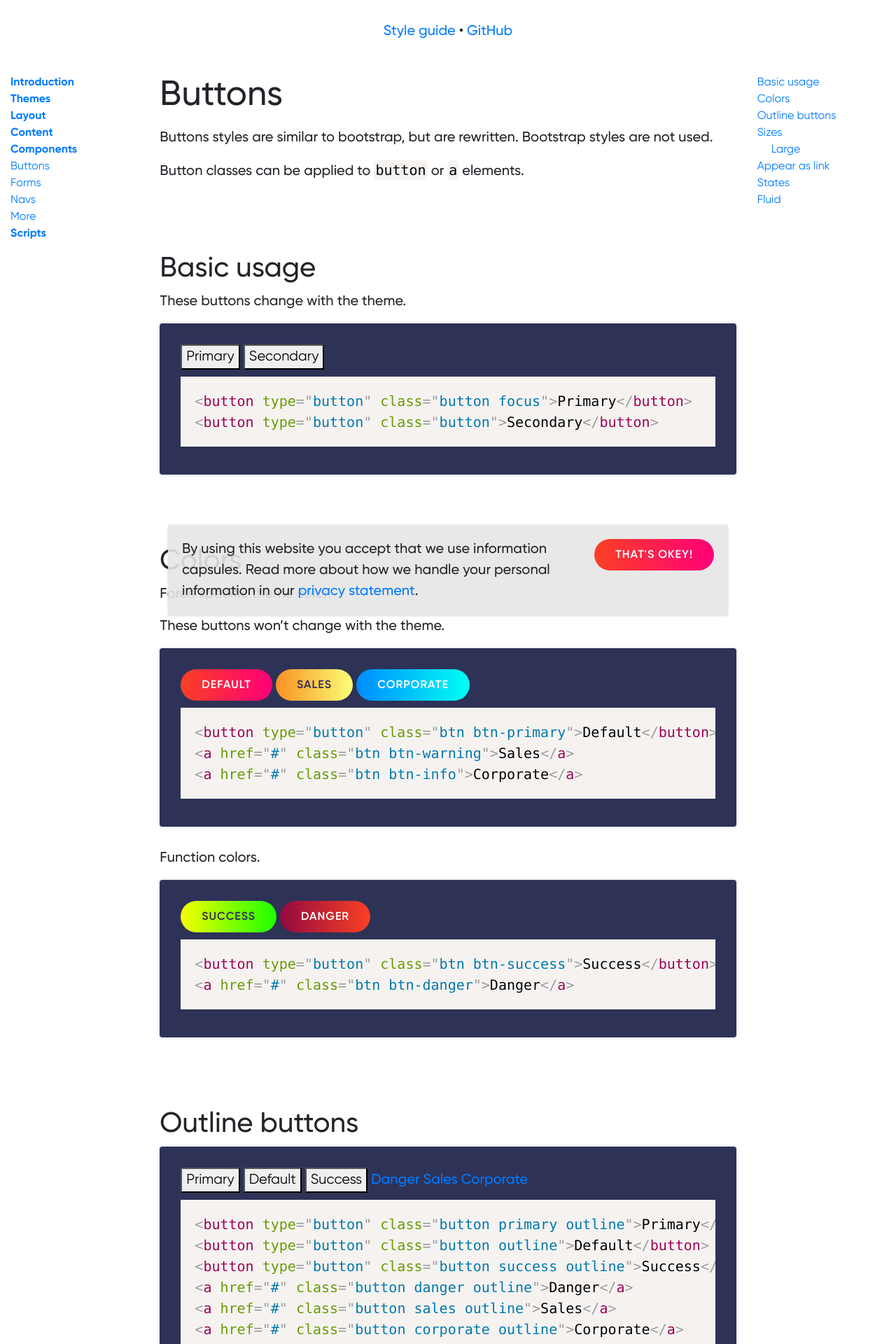
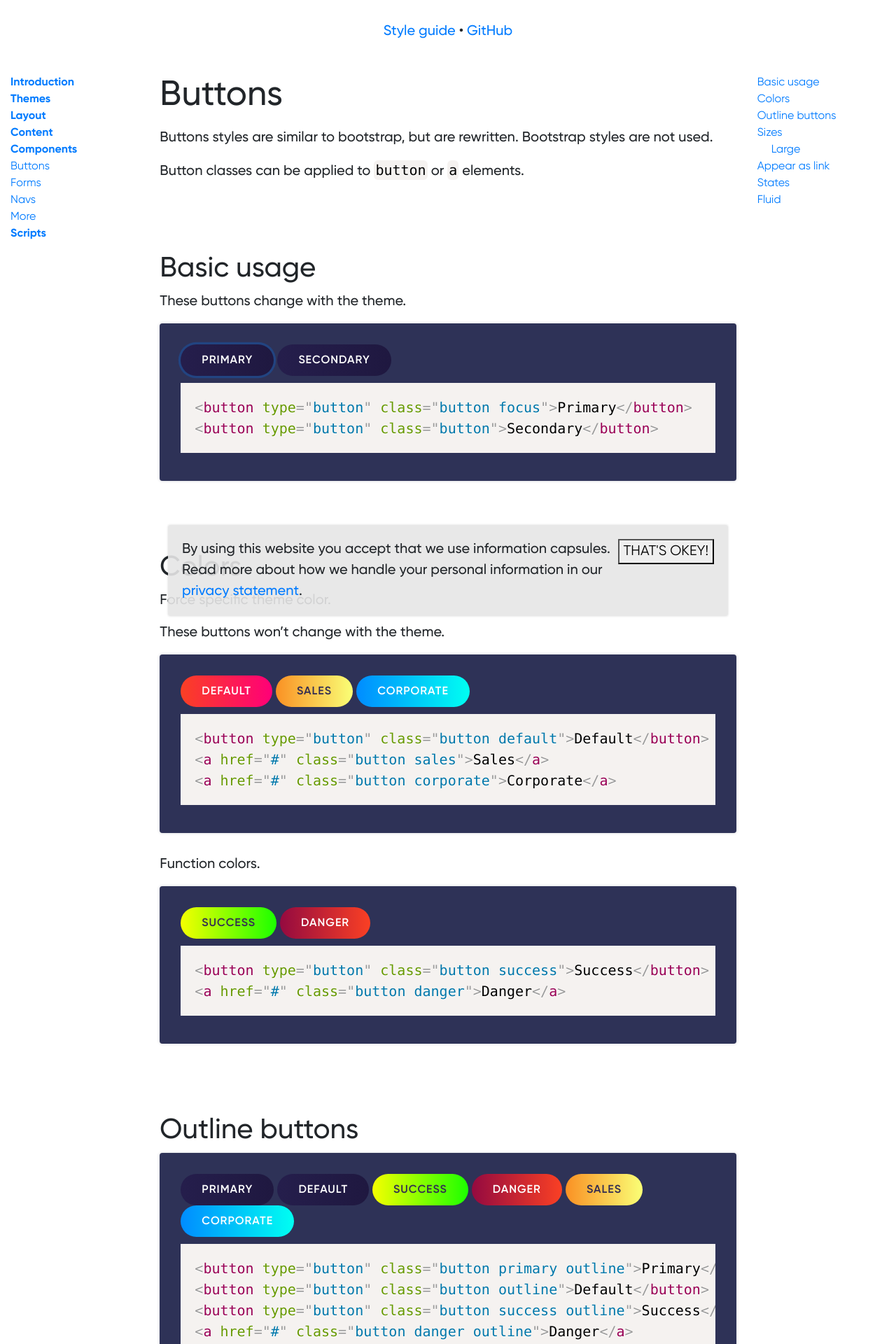
Before and after one commit to vecora/ds-vecora, a Jekyll site: the page built from docs/components/buttons.md, in a window 1280 px wide. Shown: the top 1920 px of the page at 70% size. Built offline with Jekyll 4.4.1, drawn with Linux system fonts in a browser that asks for light colours; some web fonts are replaced.

Commit message:
updated classes

```diff
--- a/docs/components/buttons.md
+++ b/docs/components/buttons.md
@@ -25,17 +25,17 @@ Force specific theme color.
 These buttons won't change with the theme.
 
 {% capture example %}
-<button type="button" class="btn btn-primary">Default</button>
-<a href="#" class="btn btn-warning">Sales</a>
-<a href="#" class="btn btn-info">Corporate</a>
+<button type="button" class="button default">Default</button>
+<a href="#" class="button sales">Sales</a>
+<a href="#" class="button corporate">Corporate</a>
 {% endcapture %}
 {% include example.html content=example %}
 
 Function colors.
 
 {% capture example %}
-<button type="button" class="btn btn-success">Success</button>
-<a href="#" class="btn btn-danger">Danger</a>
+<button type="button" class="button success">Success</button>
+<a href="#" class="button danger">Danger</a>
 {% endcapture %}
 {% include example.html content=example %}
 
--- a/src/scss/_buttons.scss
+++ b/src/scss/_buttons.scss
@@ -4,7 +4,7 @@
 // Base styles
 //
 
-.btn {
+.button {
   display: inline-block;
   font-weight: $btn-font-weight;
   text-align: center;
@@ -49,6 +49,16 @@
       @include box-shadow($btn-focus-box-shadow, $btn-active-box-shadow);
     }
   }
+
+
+  background-image: linear-gradient(to right, #251e4c, #1f1840);
+  border: none;
+  color: white !important;
+  padding: 11px 30px 10px 30px;
+  text-transform: uppercase;
+  font-weight: 600;
+  letter-spacing: 1px;
+  font-size: 80%;
 }
 
 // Future-proof disabling of clicks on `<a>` elements
@@ -63,18 +73,13 @@ fieldset:disabled a.btn {
 //
 
 @each $color, $value in $theme-gradients {
-  .btn-#{$color} {
-    //@include button-variant($value, $value); // EEK: this mixin comes from boostrap
+  .button.#{$color} {
     background-image: linear-gradient(to right, nth($value, 1));
-    border: none;
     color: nth($value, 2) !important;
-    padding: 11px 30px 10px 30px;
-    text-transform: uppercase;
-    font-weight: 600;
-    letter-spacing: 1px;
-    font-size: 80%;
   }
 }
+
+
 /*
 @each $color, $value in $theme-colors {
   .btn-outline-#{$color} {
--- a/src/scss/_variables.scss
+++ b/src/scss/_variables.scss
@@ -49,11 +49,10 @@ $gradients: map-merge((
 
 $theme-gradients: () !default;
 $theme-gradients: map-merge((
-  "primary":    ((#FA4024, #FF0078) white),
-  "secondary":  ((#251e4c, #1f1840) white), // should mimic the background of the theme
+  "default":    ((#FA4024, #FF0078) white),
+  "corporate":       ((#008CFF, #00FFF2) white),
   "success":    ((#F5FF00, #1CFF00) #322c52),
-  "info":       ((#008CFF, #00FFF2) white),
-  "warning":    ((#fa9124,#faff76) #322c52),
+  "sales":    ((#fa9124,#faff76) #322c52),
   "danger":     ((#940A40, #FA4024) white)
 ), $theme-gradients);
 // stylelint-enable
```
Also changed, not shown: package.json (+5 -3 lines), dist/styles.css, 1 other file.
